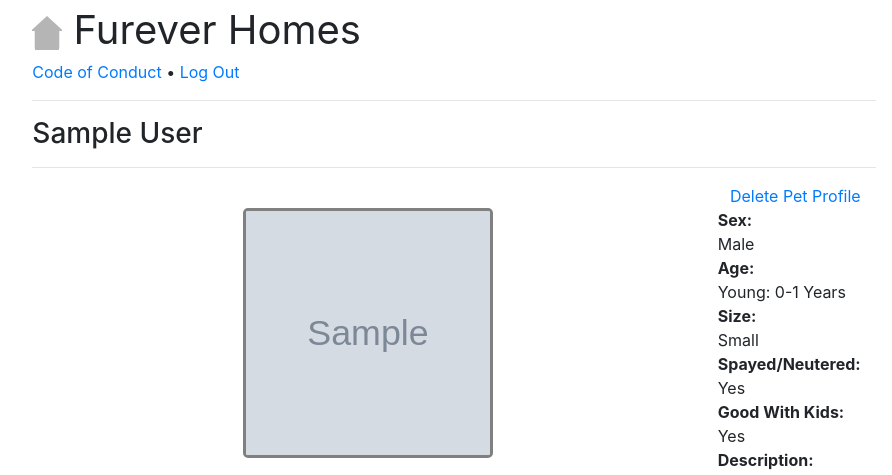
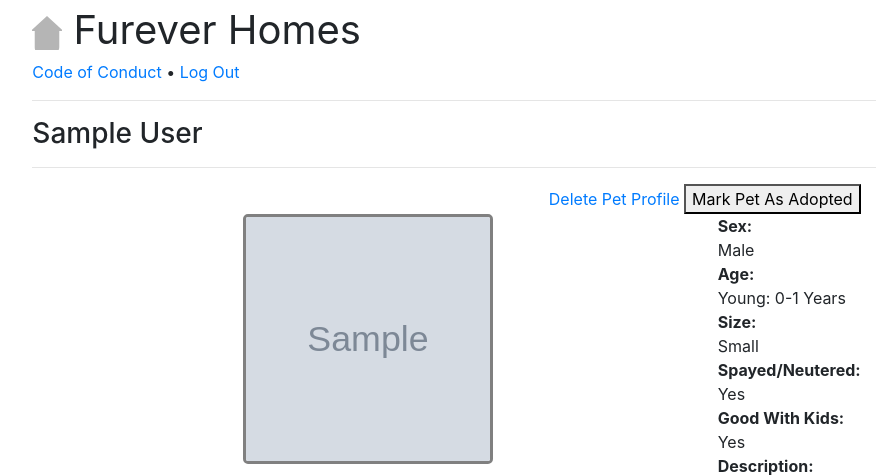
Before and after one commit to arivaden/furever_homes, a Django app: page /pet_profile/1 in a window 1280 px wide. Shown: the top 475 px of the page, without its empty margins (186-1078 px from the left). Run offline with Django 4.2, Linux system fonts and the light colour scheme; a user stored in the database is signed in; tables that the repository leaves empty hold one stand-in row (values such as "Sample post"); grey boxes marked "Sample" are stand-in pictures; some libraries are stand-ins or nearby versions.

Commit message:
button try 1

```diff
--- a/fureverhomes_users_app/views.py
+++ b/fureverhomes_users_app/views.py
@@ -153,9 +153,16 @@ def create_dog_profile(request):
 def pet_profile(request, pet_profile_id):
     pet_model = PetProfile.objects.get(pet_profile_id=pet_profile_id)
     editor = False
+    adopter = True
     id = request.user.user_id
     if id == pet_model.current_owner.user_id:
         editor = True
+        adopter = False
+    else:
+        try:
+            fo = FutureOwner.objects.get(user_id=id)
+        except FutureOwner.DoesNotExist:
+            adopter = False
     fixed = pet_model.spayed_or_neutered
     good_w_kids = pet_model.good_w_kids
     age_choices = {0:'Young: 0-1 Years', 1:"Adult: 1-6 Years", 2:"Senior: 6+ Years"}
@@ -182,7 +189,7 @@ def pet_profile(request, pet_profile_id):
             "rehoming_reason" : pet_model.rehoming_reason
 
     }
-    return render(request, 'pets/pet_profile.html', {'pet': pet, 'editor':editor})
+    return render(request, 'pets/pet_profile.html', {'pet': pet, 'editor':editor, 'adopter':adopter})
 
 def edit_pet_profile(request, pet_profile_id):
     pet = PetProfile.objects.get(pet_profile_id = pet_profile_id)
@@ -199,3 +206,9 @@ def mark_as_adopted(pet_profile_id):
     pet = PetProfile.objects.get(pet_profile_id=pet_profile_id)
     pet.mark_as_adopted()
     return redirect('co_dashboard')
+
+def mark_as_interested(pet_profile_id, user_id):
+    pet = PetProfile.objects.get(pet_profile_id=pet_profile_id)
+    adopter = FutureOwner.objects.get(fo_id=user_id)
+    pet.mark_as_interested(adopter)
+    return redirect('pet_profile')
--- a/local_fureverhomes/urls.py
+++ b/local_fureverhomes/urls.py
@@ -21,5 +21,6 @@ urlpatterns = [
     path('pet_profile/<int:pet_profile_id>', views.pet_profile, name='pet_profile'),
     path('code_of_conduct', views.code_of_conduct, name='code_of_conduct'),
     path('delete_pet_profile/<int:pet_profile_id>', views.delete_pet_profile, name='delete_pet_profile'),
-    path('fo_liked_pets/<int:fo_profile_id>', views.fo_view_interested_pets, name='fo_view_interested_pets')
+    path('delete_pet_profile/<int:pet_profile_id>', views.delete_pet_profile, name='delete_pet_profile'),
+    path('mark_as_interested/<int:pet_profile_id>/<int:user_id>', views.mark_as_interested, name='mark_as_interested')
 ] + static(settings.MEDIA_URL, document_root=settings.MEDIA_ROOT)
--- a/templates/dashboard/fo_dashboard.html
+++ b/templates/dashboard/fo_dashboard.html
@@ -15,7 +15,7 @@
         {% if pet_pool %}
                 <div class="container text-center">
             <div class="row">
-                {% for i in pets %}
+                {% for i in pet_pool %}
                 <div class="col">
                     {% if i.profile_pic %}
                         <img src="{{i.profile_pic.url}}" alt="{{i.pet_name}}" style="border:3px solid gray; border-radius:5px" width="250px" height="250px">
@@ -35,7 +35,7 @@
     <div>
     <h2>View Pets I'm Interested In</h2>
         <p>Here are pets you wanted to keep an eye on</p>
-        <p>PUT LIKED PETS HERE IF ABOVE QUERY SET WORKS FINE</p>
+        <p>PUT LINK HERE</p>
     </div>
 
 <h3> View Website Code of Conduct</h3>
--- a/templates/pets/pet_profile.html
+++ b/templates/pets/pet_profile.html
@@ -7,6 +7,7 @@
         <div class="text-right">
             {% if editor %}
                 <a href="{% url 'delete_pet_profile' pet.pet_profile_id %}"> Delete Pet Profile</a>
+                <button>Mark Pet As Adopted</button>
             {% endif %}
         </div>
         <div class="row">
@@ -42,4 +43,9 @@
                 <div> {{pet.rehoming_reason}} </div>
             </div>
     {% endif %}
+    {% if adopter %}
+    <form action="{% url 'mark_as_interested' pet.pet_profile_id user.user_id %}" method="POST">
+        <button type="submit">I'm Interested</button>
+    </form>
+    {% endif %}
 {% endblock %}
```
